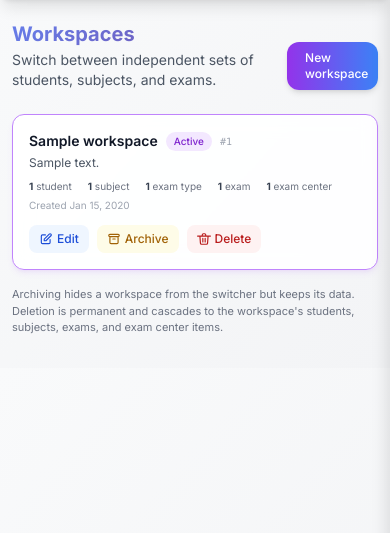
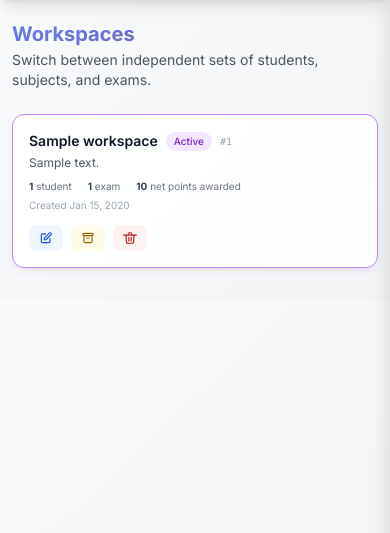
Before and after one commit to ehtesam75/ResTrack, a Django app: page /workspaces/ in a window 390 px wide. Shown: the part 65-598 px from the top of the page. Run offline with Django 5.2, Linux system fonts and the light colour scheme; a user stored in the database is signed in; tables that the repository leaves empty hold one stand-in row (values such as "Sample post"); some libraries are stand-ins or nearby versions.

Commit message:
feat(marks): display net points awarded in workspace list
Add visibility of cumulative net points for each workspace in the
workspace management dashboard.

- Update `workspace_list` view to aggregate `net_points_awarded` using
  `Sum` on `PointTransaction` models.
- Enhance `workspace_list.html` template to display the calculated
  points and improve mobile responsiveness with `hide-mobile` classes.
- Refactor `manage.html` workspace card UI with improved gradients and
  styling.
- Add unit tests to verify correct point aggregation per workspace.

```diff
--- a/marks/templates/marks/workspace_list.html
+++ b/marks/templates/marks/workspace_list.html
@@ -11,11 +11,8 @@
             <p class="text-sm text-gray-600 mt-0.5">Switch between independent sets of students, subjects, and exams.</p>
         </div>
         <a href="{% url 'workspace_create' %}"
-           class="inline-flex items-center gap-1.5 px-3 sm:px-4 py-2 rounded-xl font-medium text-white text-xs sm:text-sm bg-gradient-to-r from-purple-600 to-blue-500 shadow-md hover:shadow-lg hover:from-purple-700 hover:to-blue-600 transition-all">
-            <svg class="w-4 h-4" fill="none" stroke="currentColor" viewBox="0 0 24 24">
-                <path stroke-linecap="round" stroke-linejoin="round" stroke-width="2" d="M12 4v16m8-8H4"></path>
-            </svg>
-            New workspace
+           class="hide-mobile bg-purple-100 text-purple-700 px-4 py-2 rounded-lg text-sm font-medium shadow-sm hover:shadow-md hover:bg-purple-200 transform hover:-translate-y-0.5 transition-all duration-200">
+            New Workspace
         </a>
     </div>
 
@@ -58,10 +55,10 @@
                             {% endif %}
                             <div class="flex flex-wrap gap-x-4 gap-y-1 mt-2 text-[10px] sm:text-xs text-gray-500">
                                 <span><strong class="text-gray-700">{{ item.students }}</strong> student{{ item.students|pluralize }}</span>
-                                <span><strong class="text-gray-700">{{ item.subjects }}</strong> subject{{ item.subjects|pluralize }}</span>
-                                <span><strong class="text-gray-700">{{ item.exam_types }}</strong> exam type{{ item.exam_types|pluralize }}</span>
+                                <span class="hide-mobile"><strong class="text-gray-700">{{ item.subjects }}</strong> subject{{ item.subjects|pluralize }}</span>
                                 <span><strong class="text-gray-700">{{ item.exams }}</strong> exam{{ item.exams|pluralize }}</span>
-                                <span><strong class="text-gray-700">{{ item.exam_centers }}</strong> exam center{{ item.exam_centers|pluralize }}</span>
+                                <span class="hide-mobile"><strong class="text-gray-700">{{ item.exam_centers }}</strong> exam center{{ item.exam_centers|pluralize }}</span>
+                                <span><strong class="text-gray-700">{{ item.net_points_awarded|default:"0" }}</strong> net points awarded</span>
                             </div>
                             <div class="text-[10px] sm:text-xs text-gray-400 mt-1">Created {{ ws.created_at|date:"M j, Y" }}</div>
                         </div>
@@ -71,52 +68,52 @@
                                 {% if not active_workspace or ws.id != active_workspace.id %}
                                     <form method="post" action="{% url 'workspace_switch' ws.pk %}" class="inline">
                                         {% csrf_token %}
-                                        <button type="submit"
+                                        <button type="submit" aria-label="Switch workspace" title="Switch workspace"
                                             class="inline-flex items-center gap-1 px-2.5 py-1.5 rounded-lg text-xs font-medium text-purple-700 bg-purple-50 hover:bg-purple-100 transition-colors">
                                             <svg class="w-3.5 h-3.5" fill="none" stroke="currentColor" viewBox="0 0 24 24">
                                                 <path stroke-linecap="round" stroke-linejoin="round" stroke-width="2" d="M8 7h12m0 0l-4-4m4 4l-4 4m0 6H4m0 0l4 4m-4-4l4-4"></path>
                                             </svg>
-                                            Switch
+                                            <span class="hide-mobile">Switch</span>
                                         </button>
                                     </form>
                                 {% endif %}
                             {% endif %}
-                            <a href="{% url 'workspace_edit' ws.pk %}"
+                            <a href="{% url 'workspace_edit' ws.pk %}" aria-label="Edit workspace" title="Edit workspace"
                                class="inline-flex items-center gap-1 px-2.5 py-1.5 rounded-lg text-xs font-medium text-blue-700 bg-blue-50 hover:bg-blue-100 transition-colors">
                                 <svg class="w-3.5 h-3.5" fill="none" stroke="currentColor" viewBox="0 0 24 24">
                                     <path stroke-linecap="round" stroke-linejoin="round" stroke-width="2" d="M11 5H6a2 2 0 00-2 2v11a2 2 0 002 2h11a2 2 0 002-2v-5m-1.414-9.414a2 2 0 112.828 2.828L11.828 15H9v-2.828l8.586-8.586z"></path>
                                 </svg>
-                                Edit
+                                <span class="hide-mobile">Edit</span>
                             </a>
                             {% if ws.is_archived %}
                                 <form method="post" action="{% url 'workspace_restore' ws.pk %}" class="inline">
                                     {% csrf_token %}
-                                    <button type="submit"
+                                    <button type="submit" aria-label="Restore workspace" title="Restore workspace"
                                         class="inline-flex items-center gap-1 px-2.5 py-1.5 rounded-lg text-xs font-medium text-green-700 bg-green-50 hover:bg-green-100 transition-colors">
                                         <svg class="w-3.5 h-3.5" fill="none" stroke="currentColor" viewBox="0 0 24 24">
                                             <path stroke-linecap="round" stroke-linejoin="round" stroke-width="2" d="M3 10h11a8 8 0 018 8v0M3 10l4-4M3 10l4 4"></path>
                                         </svg>
-                                        Restore
+                                        <span class="hide-mobile">Restore</span>
                                     </button>
                                 </form>
                             {% else %}
                                 <form method="post" action="{% url 'workspace_archive' ws.pk %}" class="inline">
                                     {% csrf_token %}
-                                    <button type="submit"
+                                    <button type="submit" aria-label="Archive workspace" title="Archive workspace"
                                         class="inline-flex items-center gap-1 px-2.5 py-1.5 rounded-lg text-xs font-medium text-yellow-700 bg-yellow-50 hover:bg-yellow-100 transition-colors">
                                         <svg class="w-3.5 h-3.5" fill="none" stroke="currentColor" viewBox="0 0 24 24">
                                             <path stroke-linecap="round" stroke-linejoin="round" stroke-width="2" d="M5 8h14M5 8a2 2 0 110-4h14a2 2 0 110 4M5 8v10a2 2 0 002 2h10a2 2 0 002-2V8m-9 4h4"></path>
                                         </svg>
-                                        Archive
+                                        <span class="hide-mobile">Archive</span>
                                     </button>
                                 </form>
                             {% endif %}
-                            <a href="{% url 'workspace_delete' ws.pk %}"
+                            <a href="{% url 'workspace_delete' ws.pk %}" aria-label="Delete workspace" title="Delete workspace"
                                class="inline-flex items-center gap-1 px-2.5 py-1.5 rounded-lg text-xs font-medium text-red-700 bg-red-50 hover:bg-red-100 transition-colors">
                                 <svg class="w-3.5 h-3.5" fill="none" stroke="currentColor" viewBox="0 0 24 24">
                                     <path stroke-linecap="round" stroke-linejoin="round" stroke-width="2" d="M19 7l-.867 12.142A2 2 0 0116.138 21H7.862a2 2 0 01-1.995-1.858L5 7m5 4v6m4-6v6M1 7h22M9 7V5a2 2 0 012-2h2a2 2 0 012 2v2"></path>
                                 </svg>
-                                Delete
+                                <span class="hide-mobile">Delete</span>
                             </a>
                         </div>
                     </div>
@@ -125,7 +122,7 @@
             {% endfor %}
         </div>
 
-        <p class="text-[11px] sm:text-xs text-gray-500 mt-4">
+        <p class="hide-mobile text-[11px] sm:text-xs text-gray-500 mt-4">
             Archiving hides a workspace from the switcher but keeps its data. Deletion is permanent and cascades to the workspace's students, subjects, exams, and exam center items.
         </p>
     {% endif %}
--- a/marks/workspace_views.py
+++ b/marks/workspace_views.py
@@ -19,6 +19,7 @@ from django.contrib import messages
 from django.contrib.auth import get_user_model
 from django.contrib.auth.decorators import login_required
 from django.db import transaction
+from django.db.models import Sum
 from django.http import HttpResponseForbidden, HttpResponseRedirect
 from django.shortcuts import get_object_or_404, redirect, render
 from django.urls import reverse
@@ -29,7 +30,7 @@ from .models import (
     Exam,
     ExamCenterExam,
     ExamType,
-    PointsSpent,
+    PointTransaction,
     Student,
     StudentProfile,
     Subject,
@@ -85,22 +86,31 @@ def workspace_list(request):
     if active and active.teacher_id != teacher.id:
         active = None
 
-    # Per-workspace counts pre-computed into a list of dicts so templates can iterate without filters.
+    net_points_by_workspace = {
+        row['workspace_id']: row['net_points_awarded'] or 0
+        for row in (
+            PointTransaction.objects
+            .filter(workspace__teacher=teacher)
+            .values('workspace_id')
+            .annotate(net_points_awarded=Sum('points_change'))
+        )
+    }
+
+    # Per-workspace statistics are pre-computed so templates can iterate without filters.
     workspaces_with_counts = []
     for ws in all_ws:
         workspaces_with_counts.append({
             'workspace': ws,
             'students': Student.objects.filter(workspace=ws).count(),
             'subjects': Subject.objects.filter(workspace=ws).count(),
-            'exam_types': ExamType.objects.filter(workspace=ws).count(),
             'exams': Exam.objects.filter(workspace=ws).count(),
             'exam_centers': ExamCenterExam.objects.filter(workspace=ws).count(),
+            'net_points_awarded': net_points_by_workspace.get(ws.pk, 0),
         })
 
     context = {
         'workspaces_with_counts': workspaces_with_counts,
         'active_workspace': active,
-        'total_points_spent': PointsSpent.objects.filter(workspace__teacher=teacher).count(),
     }
     return render(request, 'marks/workspace_list.html', context)
 
```
Also changed, not shown: marks/templates/marks/manage.html (+5 -5 lines), marks/tests.py (+43 -0 lines).
